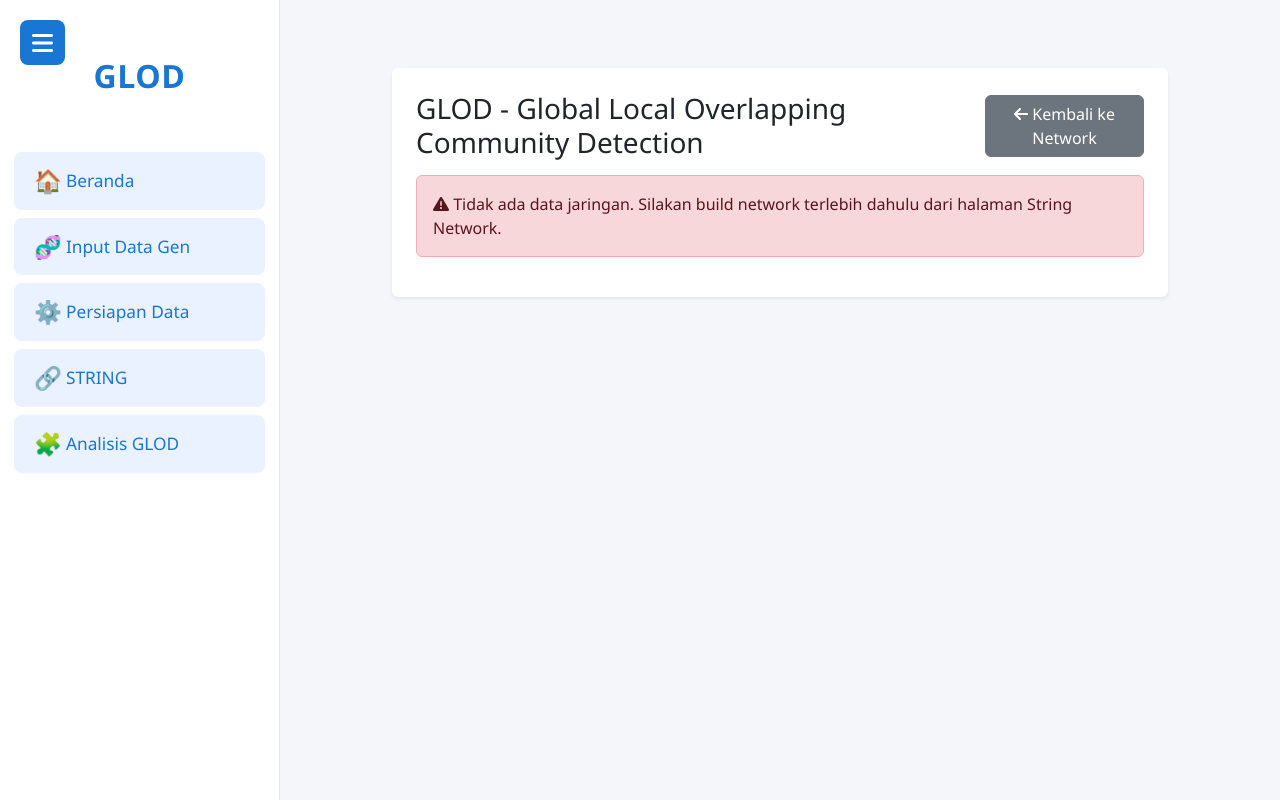
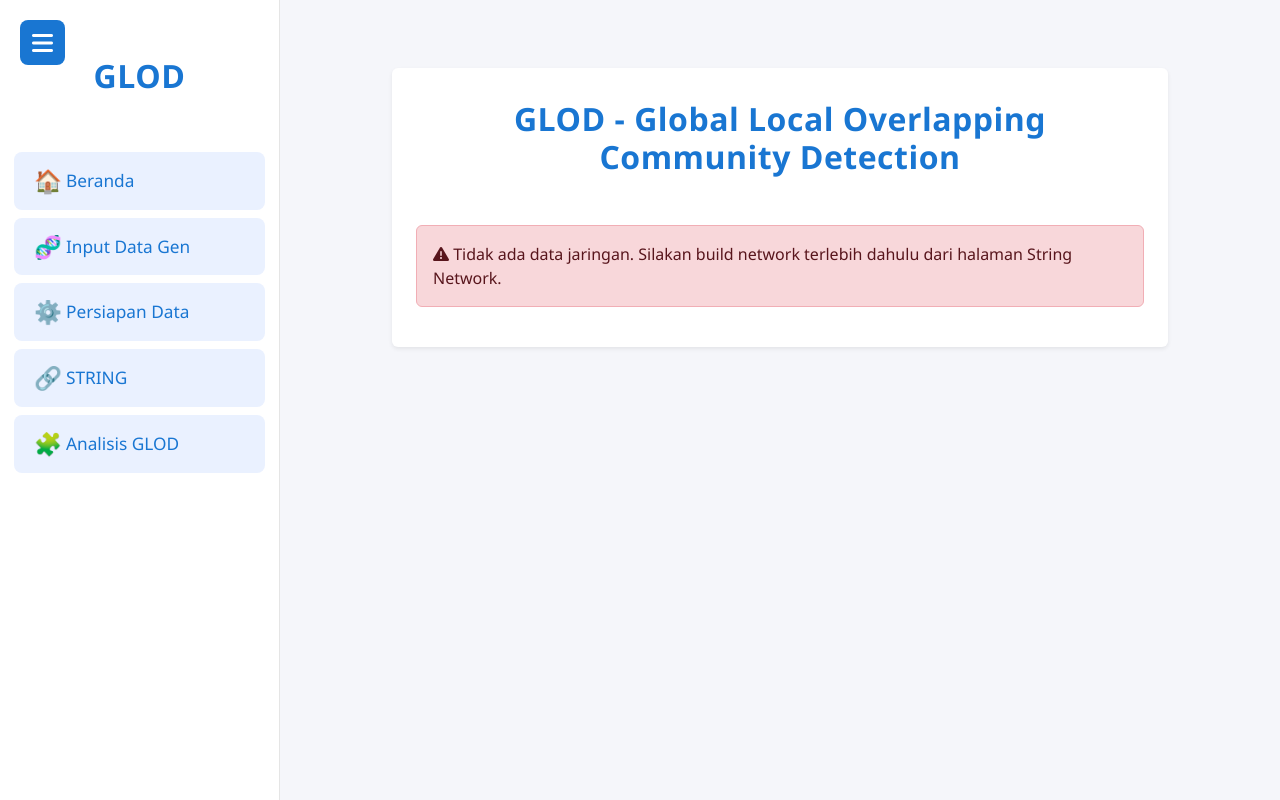
Before and after one commit to dereyy/ta-dea-new, a Django app: page /glod/process/ in a window 1280 px wide. Run offline with Django 5.2, Linux system fonts and the light colour scheme.

Commit message:
tampilan 5

```diff
--- a/glod_app/templates/glod_app/process.html
+++ b/glod_app/templates/glod_app/process.html
@@ -10,6 +10,20 @@
 .bg-primary{background-color:var(--primary-blue)!important}
 .card-header.bg-primary{background-color:var(--primary-blue)!important}
 .start-btn{background:var(--primary-blue)!important}
+.page-title {
+  font-size: 2rem;
+  color: #1976d2;
+  font-weight: 900;
+  text-align: center;
+  letter-spacing: 0.5px;
+  margin-bottom: 25px;
+}
+.section-heading {
+  color: #1976d2;
+  font-size: 1.1rem;
+  font-weight: 600;
+  margin-bottom: 13px;
+}
 </style>
 {% endblock %}
 
@@ -19,11 +33,8 @@
     <div class="col-lg-10">
       <div class="card border-0 shadow-sm">
         <div class="card-body p-4">
-          <div class="d-flex justify-content-between align-items-center mb-3">
-            <h3 class="mb-0">GLOD - Global Local Overlapping Community Detection</h3>
-            <a href="/string/" class="btn btn-secondary">
-              <i class="fas fa-arrow-left"></i> Kembali ke Network
-            </a>
+          <div class="d-flex justify-content-center align-items-center mt-2 mb-5">
+            <h3 class="mb-0 page-title">GLOD - Global Local Overlapping Community Detection</h3>
           </div>
 
           {% if error %}
@@ -34,9 +45,9 @@
 
           <div class="card mb-4">
             <div class="card-body">
-              <h5 class="card-title">Informasi Jaringan</h5>
-              <p class="mb-1"><strong>Total Nodes:</strong> {{ total_nodes }}</p>
-              <p class="mb-0"><strong>Total Edges:</strong> {{ total_edges }}</p>
+              <h5 class="card-title section-heading">Informasi Jaringan</h5>
+              <p class="mb-1">Total Nodes : {{ total_nodes }}</p>
+              <p class="mb-0">Total Edges  : {{ total_edges }}</p>
             </div>
           </div>
 
```
